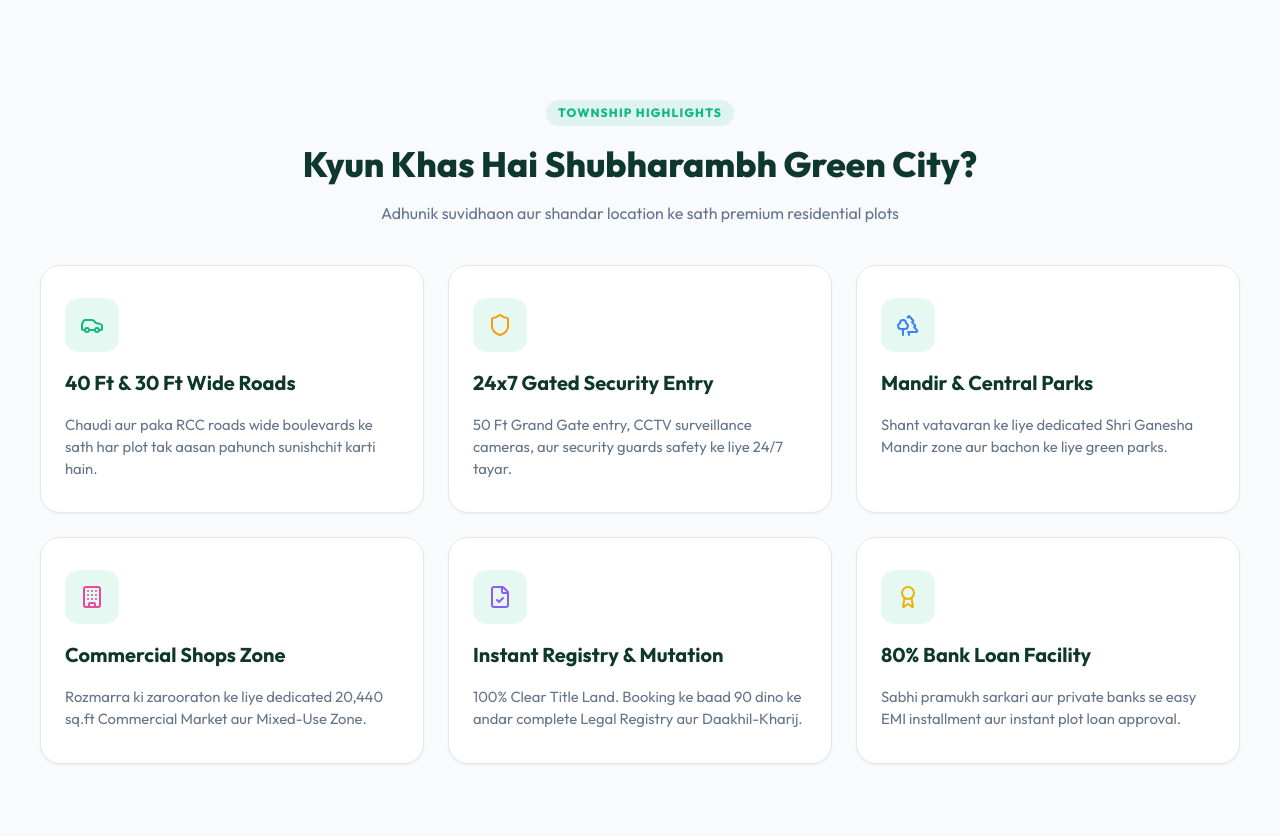
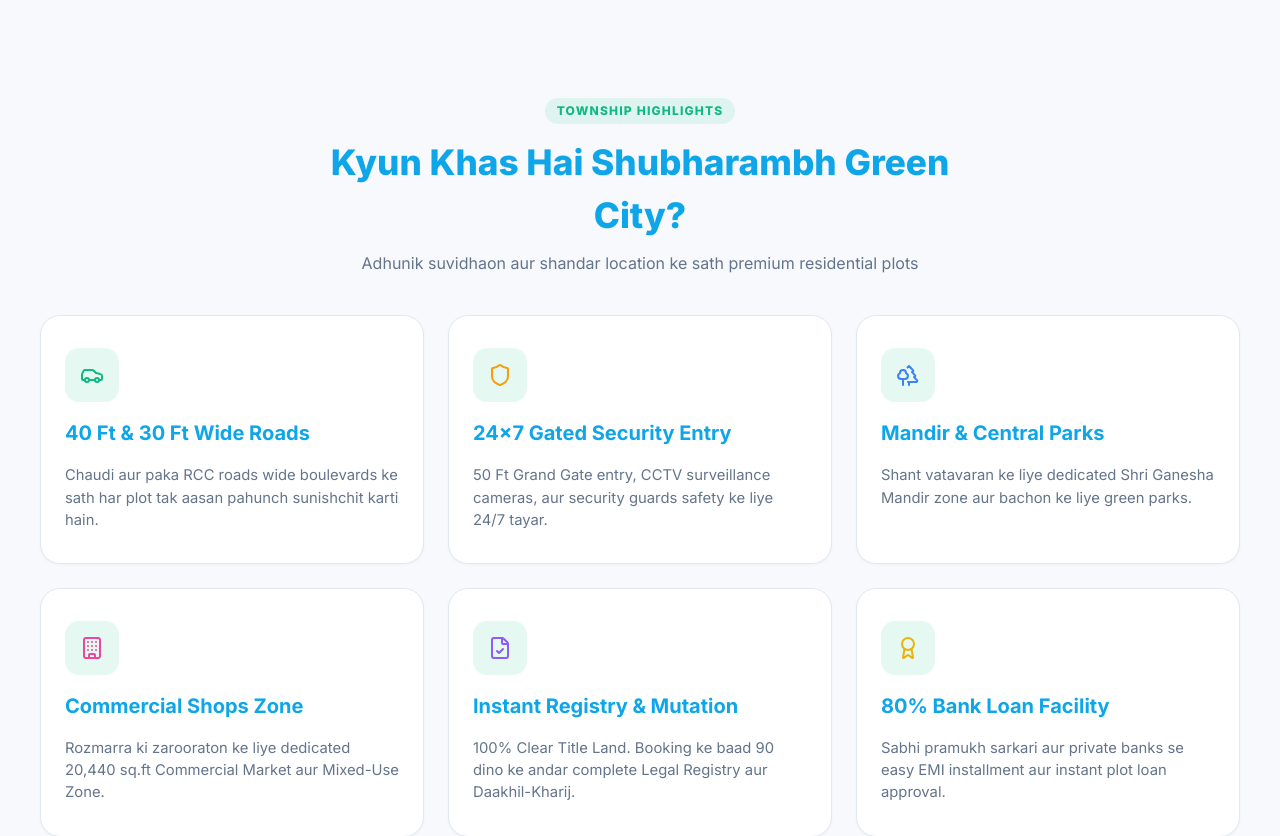
Before and after one commit to ashoksh191/shubharambh-crm, a React (Vite) app: page / in a window 1280 px wide. Shown: the part 800-1636 px from the top of the page. Built offline with nearby package versions, Linux system fonts and the light colour scheme; no server answers.

Commit message:
style(design-system): complete enterprise design system and dark mode theme engine

```diff
--- a/src/App.tsx
+++ b/src/App.tsx
@@ -1,6 +1,7 @@
 import React, { useState, useMemo, useEffect, lazy, Suspense, memo, useCallback } from 'react';
 import { AppProvider, useApp } from './context/AppContext';
 import { AuthProvider, useAuth } from './context/AuthContext';
+import { ThemeProvider, useTheme } from './context/ThemeContext';
 import { ProtectedRoute } from './components/Auth/ProtectedRoute';
 import { RoleGuard } from './components/Auth/RoleGuard';
 import { Sidebar } from './components/Navigation/Sidebar';
@@ -35,6 +36,8 @@ import {
   CheckCircle,
   Download,
   PlusCircle,
+  Sun,
+  Moon,
 } from 'lucide-react';
 import { motion, AnimatePresence } from 'framer-motion';
 import type { Plot } from './types';
@@ -217,6 +220,7 @@ KpiCardItem.displayName = 'KpiCardItem';
 const MainLayout: React.FC = () => {
   const { plots } = useApp();
   const { user: authUser } = useAuth();
+  const { resolvedTheme, toggleTheme } = useTheme();
   const [activeTab, setActiveTab] = useState<'map' | 'mlm' | 'finance' | 'usps' | 'profile' | 'audit' | 'approvals'>('map');
   const [chartTimeframe, setChartTimeframe] = useState<'7D' | '30D' | '90D' | '1Y'>('30D');
 
@@ -392,6 +396,17 @@ const MainLayout: React.FC = () => {
               </div>
 
               <div className="header-icon-actions-group">
+                {/* Theme Mode Toggle Button */}
+                <motion.button
+                  whileHover={{ scale: 1.08 }}
+                  whileTap={{ scale: 0.92 }}
+                  className="glass-icon-btn"
+                  onClick={toggleTheme}
+                  title={`Current Theme: ${resolvedTheme.toUpperCase()}. Click to switch.`}
+                >
+                  {resolvedTheme === 'dark' ? <Sun size={18} color="#F59E0B" /> : <Moon size={18} color="#0EA5E9" />}
+                </motion.button>
+
                 <motion.button
                   whileHover={{ scale: 1.06 }}
                   whileTap={{ scale: 0.94 }}
@@ -897,6 +912,7 @@ const MainLayout: React.FC = () => {
 
 export const App: React.FC = () => {
   return (
+    <ThemeProvider>
       <AuthProvider>
         <AppProvider>
           <ProtectedRoute>
@@ -904,6 +920,7 @@ export const App: React.FC = () => {
           </ProtectedRoute>
         </AppProvider>
       </AuthProvider>
+    </ThemeProvider>
   );
 };
 
--- /dev/null
+++ b/src/context/ThemeContext.tsx
@@ -0,0 +1,68 @@
+import React, { createContext, useContext, useState, useEffect } from 'react';
+
+export type ThemeMode = 'light' | 'dark' | 'system';
+
+interface ThemeContextType {
+  theme: ThemeMode;
+  resolvedTheme: 'light' | 'dark';
+  setTheme: (theme: ThemeMode) => void;
+  toggleTheme: () => void;
+}
+
+const THEME_STORAGE_KEY = 'shubharambh_theme_mode';
+
+const ThemeContext = createContext<ThemeContextType | undefined>(undefined);
+
+export const ThemeProvider: React.FC<{ children: React.ReactNode }> = ({ children }) => {
+  const [theme, setThemeState] = useState<ThemeMode>(() => {
+    const saved = localStorage.getItem(THEME_STORAGE_KEY) as ThemeMode | null;
+    return saved || 'system';
+  });
+
+  const [resolvedTheme, setResolvedTheme] = useState<'light' | 'dark'>('light');
+
+  useEffect(() => {
+    const getSystemTheme = (): 'light' | 'dark' =>
+      window.matchMedia('(prefers-color-scheme: dark)').matches ? 'dark' : 'light';
+
+    const actualTheme = theme === 'system' ? getSystemTheme() : theme;
+    setResolvedTheme(actualTheme);
+
+    document.documentElement.setAttribute('data-theme', actualTheme);
+    localStorage.setItem(THEME_STORAGE_KEY, theme);
+
+    if (theme === 'system') {
+      const mediaQuery = window.matchMedia('(prefers-color-scheme: dark)');
+      const handleChange = (e: MediaQueryListEvent) => {
+        const newSysTheme = e.matches ? 'dark' : 'light';
+        setResolvedTheme(newSysTheme);
+        document.documentElement.setAttribute('data-theme', newSysTheme);
+      };
+
+      mediaQuery.addEventListener('change', handleChange);
+      return () => mediaQuery.removeEventListener('change', handleChange);
+    }
+  }, [theme]);
+
+  const setTheme = (newTheme: ThemeMode) => {
+    setThemeState(newTheme);
+  };
+
+  const toggleTheme = () => {
+    setThemeState((prev) => (prev === 'dark' ? 'light' : 'dark'));
+  };
+
+  return (
+    <ThemeContext.Provider value={{ theme, resolvedTheme, setTheme, toggleTheme }}>
+      {children}
+    </ThemeContext.Provider>
+  );
+};
+
+export const useTheme = () => {
+  const context = useContext(ThemeContext);
+  if (!context) {
+    throw new Error('useTheme must be used within a ThemeProvider');
+  }
+  return context;
+};
--- a/src/styles/theme.css
+++ b/src/styles/theme.css
@@ -1,54 +1,74 @@
-/* Design System Tokens for Shubharambh Green City CRM */
-@import url('https://fonts.googleapis.com/css2?family=Inter:wght@300;400;500;600;700;800&family=Outfit:wght@400;500;600;700;800&display=swap');
+/* Complete Enterprise Design System Tokens for Shubharambh Green City CRM */
+@import url('https://fonts.googleapis.com/css2?family=Inter:wght@300;400;500;600;700;800&display=swap');
 
 :root {
-  /* Brand Palettes */
-  --primary-forest: #0f382c;
-  --primary-forest-dark: #08221b;
-  --primary-forest-light: #1b4d3e;
-  --primary-forest-subtle: #e8f3ef;
+  /* ─── SPACING SCALE ─── */
+  --space-4: 4px;
+  --space-8: 8px;
+  --space-12: 12px;
+  --space-16: 16px;
+  --space-20: 20px;
+  --space-24: 24px;
+  --space-32: 32px;
+  --space-40: 40px;
+  --space-48: 48px;
+  --space-64: 64px;
 
-  --accent-gold: #d4af37;
-  --accent-gold-light: #f3e5ab;
-  --accent-gold-dark: #a8851c;
-  --accent-gold-glow: rgba(212, 175, 55, 0.25);
+  /* ─── BORDER RADIUS STANDARDS ─── */
+  --radius-btn: 14px;
+  --radius-input: 16px;
+  --radius-card: 24px;
+  --radius-dialog: 28px;
+  --radius-drawer: 32px;
+  --radius-map: 32px;
 
-  /* Status Colors */
-  --status-available: #10b981;
-  --status-available-bg: #ecfdf5;
-  --status-available-border: #6ee7b7;
+  /* ─── LIGHT MODE COLOR SYSTEM ─── */
+  --color-primary: #0ea5e9;
+  --color-secondary: #2563eb;
+  --color-success: #10b981;
+  --color-warning: #f59e0b;
+  --color-danger: #ef4444;
+  --color-surface: #ffffff;
+  --color-bg-main: #f7f9fc;
+  --color-glass: rgba(255, 255, 255, 0.72);
+  --color-border: rgba(226, 232, 240, 0.8);
+  --color-text-main: #0f172a;
+  --color-text-muted: #64748b;
 
-  --status-booked: #f59e0b;
-  --status-booked-bg: #fffbeb;
-  --status-booked-border: #fcd34d;
-
-  --status-sold: #ef4444;
-  --status-sold-bg: #fef2f2;
-  --status-sold-border: #fca5a5;
-
-  /* Neutral Spectrum */
-  --bg-main: #f8fafc;
+  /* Legacy Compat Tokens */
+  --primary-forest: #0ea5e9;
+  --primary-forest-dark: #0284c7;
+  --accent-gold: #f59e0b;
+  --bg-main: #f7f9fc;
   --bg-card: #ffffff;
-  --bg-card-subtle: #f1f5f9;
   --text-main: #0f172a;
   --text-muted: #64748b;
-  --text-inverse: #ffffff;
   --border-color: #e2e8f0;
-  --border-hover: #cbd5e1;
+  --glass-bg: rgba(255, 255, 255, 0.72);
 
-  /* Shadows & Glassmorphism */
-  --shadow-sm: 0 1px 2px 0 rgba(0, 0, 0, 0.05);
-  --shadow-md: 0 4px 6px -1px rgba(0, 0, 0, 0.1), 0 2px 4px -1px rgba(0, 0, 0, 0.06);
-  --shadow-lg: 0 10px 15px -3px rgba(0, 0, 0, 0.1), 0 4px 6px -2px rgba(0, 0, 0, 0.05);
-  --shadow-xl: 0 20px 25px -5px rgba(15, 56, 44, 0.15), 0 10px 10px -5px rgba(0, 0, 0, 0.04);
-  --glass-bg: rgba(255, 255, 255, 0.85);
-  --glass-border: rgba(255, 255, 255, 0.4);
+  /* ─── GLOBAL SHADOWS ─── */
+  --shadow-sm: 0 1px 3px rgba(0, 0, 0, 0.04);
+  --shadow-md: 0 4px 12px rgba(0, 0, 0, 0.06);
+  --shadow-lg: 0 10px 25px rgba(0, 0, 0, 0.08);
+  --shadow-xl: 0 20px 40px rgba(0, 0, 0, 0.12);
+  --shadow-2xl: 0 30px 70px rgba(0, 0, 0, 0.2);
+}
 
-  /* Layout Constants */
-  --radius-sm: 6px;
-  --radius-md: 10px;
-  --radius-lg: 16px;
-  --radius-xl: 24px;
+/* ─── DARK MODE COLOR SYSTEM OVERRIDES ─── */
+[data-theme="dark"] {
+  --color-surface: #0f172a;
+  --color-bg-main: #0b0f19;
+  --color-glass: rgba(15, 23, 42, 0.85);
+  --color-border: rgba(255, 255, 255, 0.12);
+  --color-text-main: #f8fafc;
+  --color-text-muted: #94a3b8;
+
+  --bg-main: #0b0f19;
+  --bg-card: #0f172a;
+  --text-main: #f8fafc;
+  --text-muted: #94a3b8;
+  --border-color: rgba(255, 255, 255, 0.12);
+  --glass-bg: rgba(15, 23, 42, 0.85);
 }
 
 * {
@@ -59,26 +79,38 @@
 
 body {
   font-family: 'Inter', system-ui, -apple-system, sans-serif;
-  background-color: var(--bg-main);
-  color: var(--text-main);
+  background-color: var(--color-bg-main);
+  color: var(--color-text-main);
   line-height: 1.5;
   -webkit-font-smoothing: antialiased;
+  transition: background-color 0.25s ease, color 0.25s ease;
 }
 
-h1, h2, h3, h4, h5, h6 {
-  font-family: 'Outfit', 'Inter', sans-serif;
-  font-weight: 700;
-  color: var(--primary-forest);
+/* ─── CUSTOM MODERN THIN ROUNDED SCROLLBARS ─── */
+::-webkit-scrollbar {
+  width: 6px;
+  height: 6px;
 }
 
-button {
-  font-family: 'Inter', sans-serif;
-  cursor: pointer;
-  border: none;
-  outline: none;
-  transition: all 0.2s cubic-bezier(0.4, 0, 0.2, 1);
+::-webkit-scrollbar-track {
+  background: transparent;
 }
 
-input, select, textarea {
-  font-family: 'Inter', sans-serif;
+::-webkit-scrollbar-thumb {
+  background: rgba(148, 163, 184, 0.35);
+  border-radius: 9999px;
 }
+
+::-webkit-scrollbar-thumb:hover {
+  background: rgba(14, 165, 233, 0.6);
+}
+
+/* Reduced Motion Accessibility */
+@media (prefers-reduced-motion: reduce) {
+  *, ::before, ::after {
+    animation-duration: 0.01ms !important;
+    animation-iteration-count: 1 !important;
+    transition-duration: 0.01ms !important;
+    scroll-behavior: auto !important;
+  }
+}
```
Lines whose indentation alone changed are shown as unchanged.
